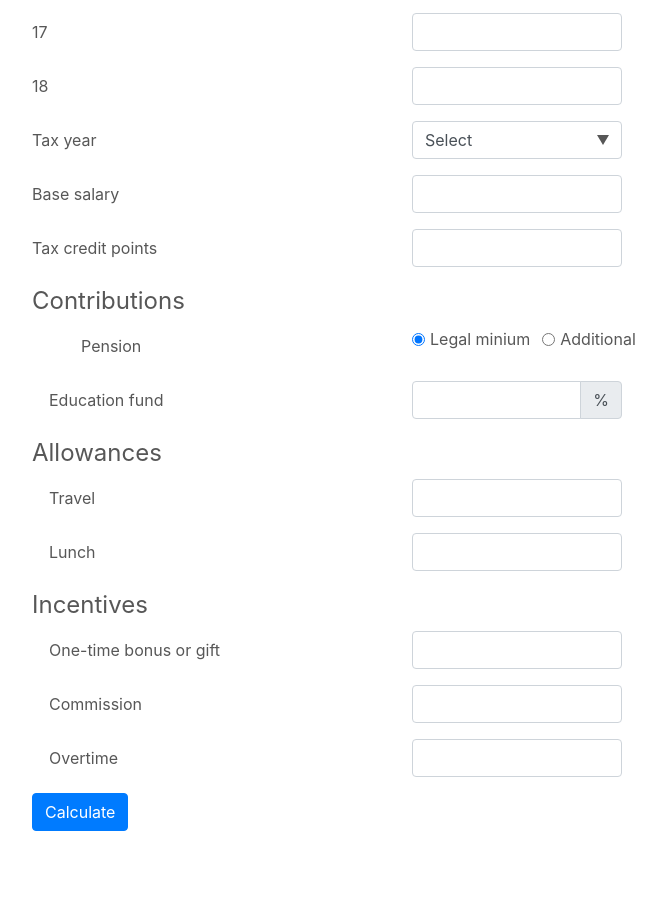
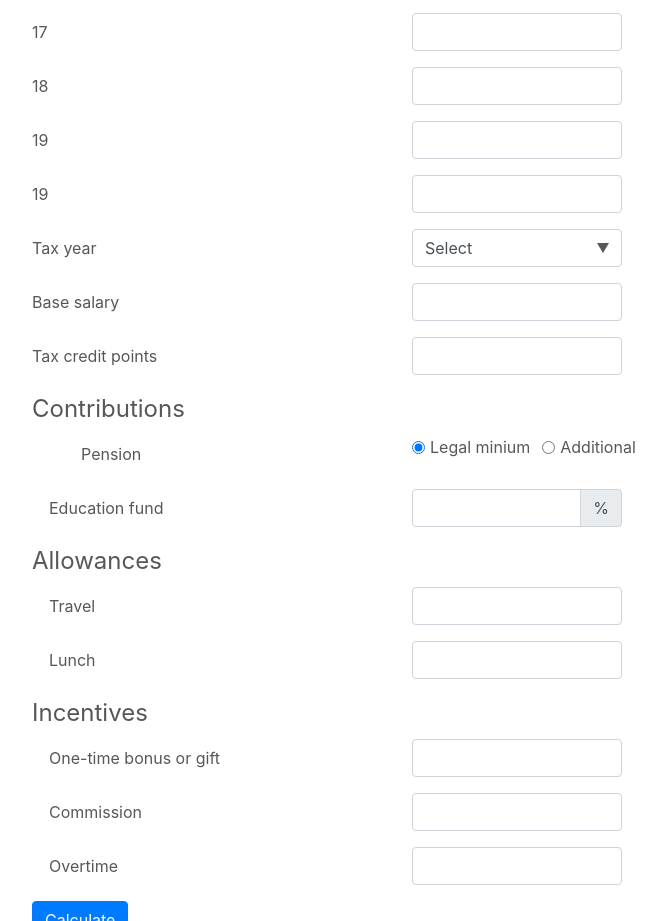
Before and after one commit to tom-pike/financial-management, a React app: page /financial-management/calculators/salaried/net-pay in a window 1280 px wide. Shown: the part 1241-2162 px from the top of the page, without its empty margins (243-909 px from the left). Before the commit the page ends 2136 px from the top, so only its background shows below. Built offline with nearby package versions, Linux system fonts and the light colour scheme.

Commit message:
min input test

```diff
--- a/src/components/net-pay/NetPayForm.js
+++ b/src/components/net-pay/NetPayForm.js
@@ -220,6 +220,38 @@ function NetPayForm(props) {
 					</Form.Label>
 					<Col xs={7} md={6}>
 						<Form.Control as="input" inputmode="decimal" step="0.25"></Form.Control>
+						<Form.Control.Feedback type="invalid">Error</Form.Control.Feedback>
+					</Col>
+				</Form.Group>
+				<Form.Group as={Row}>
+					<Form.Label column xs={5} md={6}>
+						19
+					</Form.Label>
+					<Col xs={7} md={6}>
+						<Form.Control
+							as="input"
+							type="number"
+							inputmode="decimal"
+							pattern="[0-9]*"
+							step="0.01"
+							min="0"
+						></Form.Control>
+						<Form.Control.Feedback type="invalid">Error</Form.Control.Feedback>
+					</Col>
+				</Form.Group>
+				<Form.Group as={Row}>
+					<Form.Label column xs={5} md={6}>
+						19
+					</Form.Label>
+					<Col xs={7} md={6}>
+						<Form.Control
+							as="input"
+							type="number"
+							inputmode="decimal"
+							pattern="[0-9]*"
+							step="0.01"
+							min="1"
+						></Form.Control>
 						<Form.Control.Feedback type="invalid">Error</Form.Control.Feedback>
 					</Col>
 				</Form.Group>
```
Also changed, not shown: public/index.html (+0 -1 lines).
